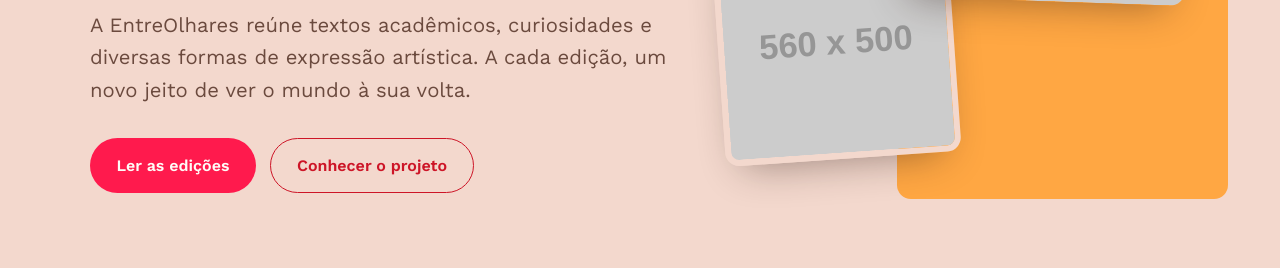
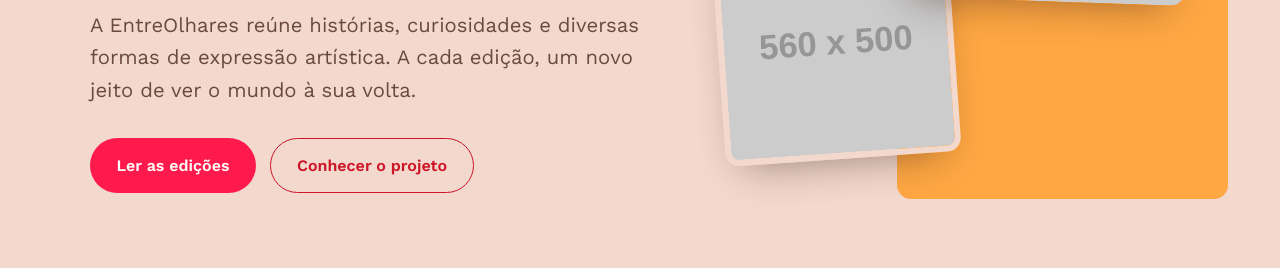
Before and after one commit to beatrizzmas/site-entreolhares.github.io, a plain HTML site: page index.html in a window 1280 px wide. Shown: the part 532-800 px from the top of the page. Drawn offline with nearby package versions, Linux system fonts and the light colour scheme; placeholder pictures from the web are drawn by us.

Commit message:
Update index.html

```diff
--- a/index.html
+++ b/index.html
@@ -45,7 +45,7 @@
         <h1>Histórias contadas <em>pelo olhar</em> de jovens.</h1>
         <p class="hero__texto">
           <!-- EDITAR: texto de apresentação da revista -->
-          A EntreOlhares reúne textos acadêmicos, curiosidades
+          A EntreOlhares reúne histórias, curiosidades
          e diversas formas de expressão artística. A cada edição, um novo
           jeito de ver o mundo à sua volta.
         </p>
```
